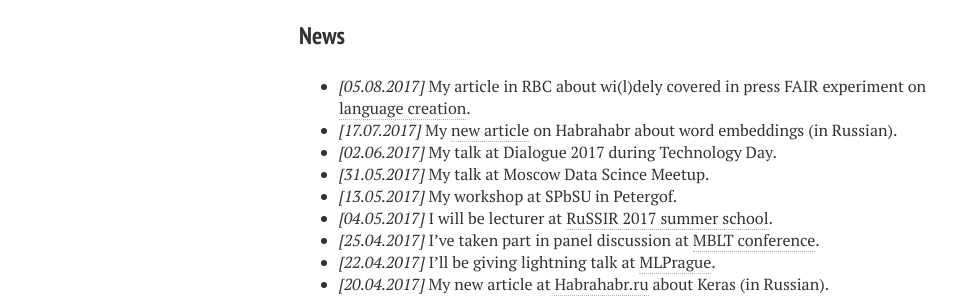
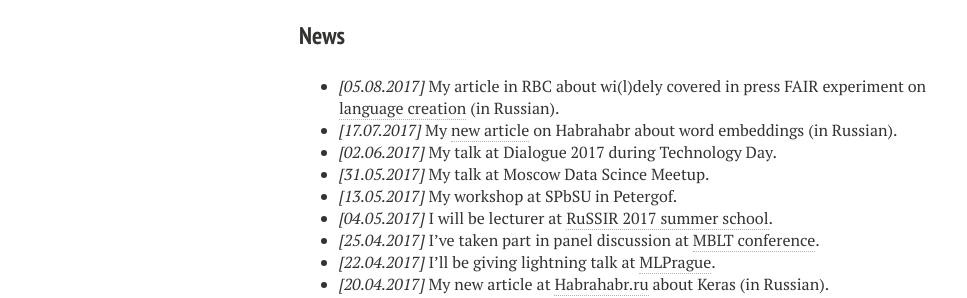
Before and after one commit to madrugado/madrugado.github.io, a Jekyll site: the page built from index.md, in a window 1280 px wide. Shown: the part 640-938 px from the top of the page, without its empty margins (21-988 px from the left). Built offline with Jekyll 4.4.1, drawn with Linux system fonts in a browser that asks for light colours; nearby versions of some CDN libraries.

Commit message:
FIX: added language tag

```diff
--- a/index.md
+++ b/index.md
@@ -24,7 +24,7 @@ I also have experience with Computer Vision & Robotics:
 My short CV is available [here](resume/one-page-cv.pdf). The full CV is [here](https://www.dropbox.com/s/ce0d73trfwtfc7h/academic_CV2.pdf?dl=1).
 
 ### News
-- *[05.08.2017]* My article in RBC about wi(l)dely covered in press FAIR experiment on [language creation](http://www.rbc.ru/opinions/technology_and_media/04/08/2017/598453329a7947214bab8e50).
+- *[05.08.2017]* My article in RBC about wi(l)dely covered in press FAIR experiment on [language creation](http://www.rbc.ru/opinions/technology_and_media/04/08/2017/598453329a7947214bab8e50) (in Russian).
 - *[17.07.2017]* My [new article](https://habrahabr.ru/company/ods/blog/329410/
 ) on Habrahabr about word embeddings (in Russian).
 - *[02.06.2017]* My talk at Dialogue 2017 during Technology Day.
```
